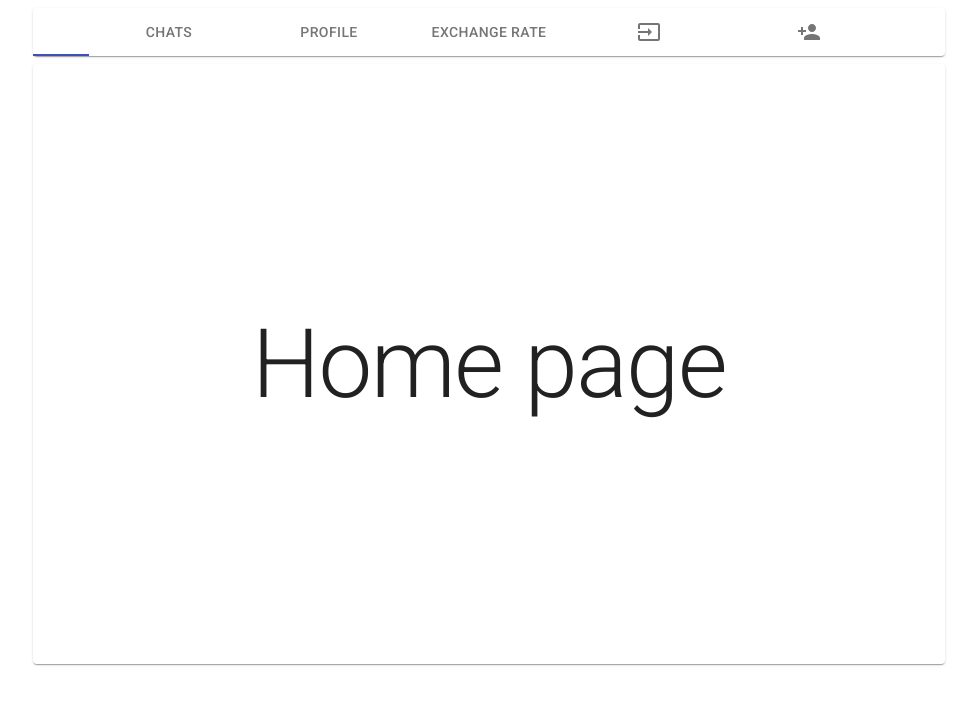
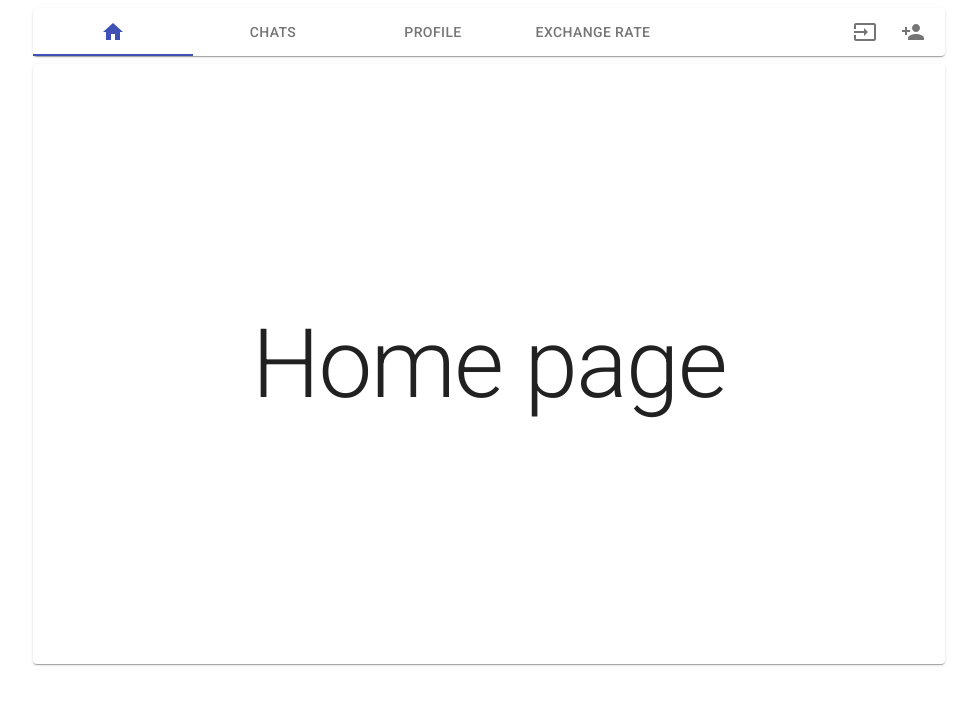
Before and after one commit to veldinag/gb_reactbasic_task1, a React (Create React App) app: page / in a window 1280 px wide. Shown: the top 704 px of the page, without its empty margins (151-1128 px from the left). Built offline with nearby package versions, Linux system fonts and the light colour scheme.

Commit message:
signup form

```diff
--- /dev/null
+++ b/src/components/SignIn/index.js
@@ -0,0 +1,3 @@
+import SignIn from "./SignIn";
+
+export default SignIn;
--- /dev/null
+++ b/src/components/SignUp/SignUp.jsx
@@ -0,0 +1,120 @@
+import React, {useState} from "react";
+
+import {
+  Button,
+  Dialog,
+  DialogActions,
+  DialogContent,
+  DialogContentText,
+  DialogTitle,
+  TextField,
+  IconButton
+} from "@material-ui/core";
+
+import {PersonAdd} from "@material-ui/icons";
+import {useStyles} from "./style";
+
+const SignUp = () => {
+  const [isOpen, setIsOpen] = useState(false);
+  const [email, setEmail] = useState("");
+  const [password, setPassword] = useState("");
+  const [error, setError] = useState("");
+  const [isUserAdded, setIsUserAdded] = useState(false);
+
+  const classes = useStyles();
+
+  const setHeadingColor = () => {
+    if (isUserAdded) return "primary"
+    else if (error !== "") return "error"
+    else return "inherit"
+  }
+
+  const setHeadingText = () => {
+    if (isUserAdded) return "New user added!"
+    else if (error !== "") return "An error occured!"
+    else return "To register, please enter your email address and password"
+  }
+
+  const handleClickOpen = () => {
+    setIsUserAdded(false);
+    setIsOpen(true);
+  };
+
+  const handleClose = () => {
+    setEmail("");
+    setPassword("");
+    setIsOpen(false)
+  };
+
+  const handleChangeEmail = (event) => {
+    setEmail(event.target.value)
+  };
+
+  const handleChangePassword = (event) => {
+    setPassword(event.target.value)
+  };
+
+  const handleAddNewUser = () => {
+    if (error === "") {
+      setIsUserAdded(true);
+    } else {
+      setError("Error")
+    }
+  };
+
+  return (
+    <div>
+      <IconButton onClick={handleClickOpen}>
+        <PersonAdd color="action"/>
+      </IconButton>
+      <Dialog
+        fullWidth
+        open={isOpen}
+        onClose={handleClose}
+      >
+        <DialogTitle>Register new user</DialogTitle>
+        <DialogContent>
+          <DialogContentText
+            className={classes.heading}
+            color={setHeadingColor()}
+          >
+            {setHeadingText()}
+          </DialogContentText>
+          {(!isUserAdded) ?
+            <><TextField
+                variant="outlined"
+                margin="dense"
+                label="Email"
+                autoFocus
+                type="email"
+                value={email}
+                onChange={handleChangeEmail}
+                fullWidth
+              />
+            <TextField
+              variant="outlined"
+              margin="dense"
+              label="Password"
+              type="password"
+              value={password}
+              onChange={handleChangePassword}
+              fullWidth
+            /></> : ""}
+        </DialogContent>
+        <DialogActions>
+          <Button onClick={handleClose} color="primary">
+            Cancel
+          </Button>
+          <Button
+            onClick={handleAddNewUser}
+            color="primary"
+            disabled={!email || !password}>
+            Register
+          </Button>
+        </DialogActions>
+      </Dialog>
+    </div>
+  )
+}
+
+export default SignUp;
--- /dev/null
+++ b/src/components/SignUp/index.js
@@ -0,0 +1,3 @@
+import SignUp from "./SignUp";
+
+export default SignUp;
--- a/src/style.js
+++ b/src/components/SignUp/style.js
@@ -1,8 +1,7 @@
 import {makeStyles} from "@material-ui/core";
 
 export const useStyles = makeStyles((theme) => ({
-    root: {
-        flexGrow: 1,
-        marginBottom: theme.spacing(1)
-    },
+  heading: {
+    textAlign: "center",
+  }
 }))
--- a/src/components/TopMenu/TopMenu.jsx
+++ b/src/components/TopMenu/TopMenu.jsx
@@ -3,11 +3,19 @@ import {Link} from "react-router-dom";
 import {Paper, Tab, Tabs} from "@material-ui/core";
 import HomeIcon from '@material-ui/icons/Home';
 import {CHATS, EXCHANGE, HOME, LOGIN, LOGOUT, PROFILE, SIGNUP} from "../../constants";
-import {useStyles} from "../../style";
-import {Input, MeetingRoom, PersonAdd} from "@material-ui/icons";
+import {useStyles} from "./style"
+import {AddCircle, Input, MeetingRoom, PersonAdd} from "@material-ui/icons";
+import IconButton from "@material-ui/core/IconButton";
+import SignUp from "../SignUp";
 
 const TopMenu = ({lastChatId, page}) => {
-    const classes = useStyles()
+  const classes = useStyles();
+  /*
+  <Tab value={4} icon={<Input />} to={LOGIN} component={Link}/>
+  <Tab value={5} icon={<PersonAdd />} to={SIGNUP} component={Link}/>
+  <Tab value={6} icon={<MeetingRoom />} to={LOGOUT} component={Link}/>
+  */
+
   return (
     <Paper className={classes.root}>
       <Tabs
@@ -15,14 +23,18 @@ const TopMenu = ({lastChatId, page}) => {
         indicatorColor="primary"
         textColor="primary"
         centered>
-                <Tab value={0} icon={<HomeIcon />} to={HOME} component={Link}/>
+        <Tab value={0} icon={<HomeIcon/>} to={HOME} component={Link}/>
         <Tab value={1} label="Chats" to={CHATS + "/" + lastChatId} component={Link}/>
         <Tab value={2} label="Profile" to={PROFILE} component={Link}/>
         <Tab value={3} label="Exchange rate" to={EXCHANGE} component={Link}/>
-                <Tab value={4} icon={<Input />} to={LOGIN} component={Link}/>
-                <Tab value={5} icon={<PersonAdd />} to={SIGNUP} component={Link}/>
-                <Tab value={6} icon={<MeetingRoom />} to={LOGOUT} component={Link}/>
       </Tabs>
+      <div className={classes.authorization}>
+
+        <IconButton>
+          <Input color="action"/>
+        </IconButton>
+        <SignUp />
+      </div>
     </Paper>
   )
 };
--- a/src/components/TopMenu/style.js
+++ b/src/components/TopMenu/style.js
@@ -2,7 +2,15 @@ import {makeStyles} from "@material-ui/core";
 
 export const useStyles = makeStyles((theme) => ({
     root: {
-        flexGrow: 1,
-        marginBottom: theme.spacing(1)
+        marginBottom: theme.spacing(1),
+        paddingRight: theme.spacing(1),
+        display: "flex",
+        flexDirection: "row",
+        justifyContent: "space-between",
     },
+    authorization: {
+        display: "flex",
+        flexDirection: "row",
+        justifyContent: "flex-end",
+    }
 }))
--- a/src/store/index.js
+++ b/src/store/index.js
@@ -13,7 +13,7 @@ const composeEnhancers = window.__REDUX_DEVTOOLS_EXTENSION_COMPOSE__ || compose;
 const persistConfig = {
     key: 'root',
     storage,
-    blacklist: ["exchange"]
+    blacklist: ["exchange", "profile"]
 };
 
 const rootReducer = combineReducers({
```
Also changed, not shown: src/components/SignIn/SignIn.jsx (added, +7 -0 lines). Lines whose indentation alone changed are shown as unchanged.
